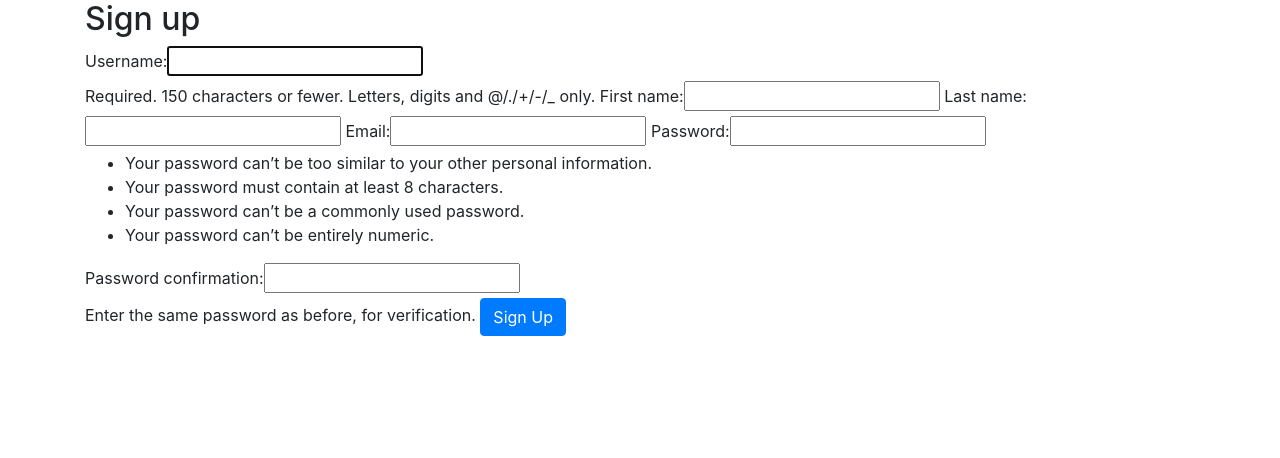
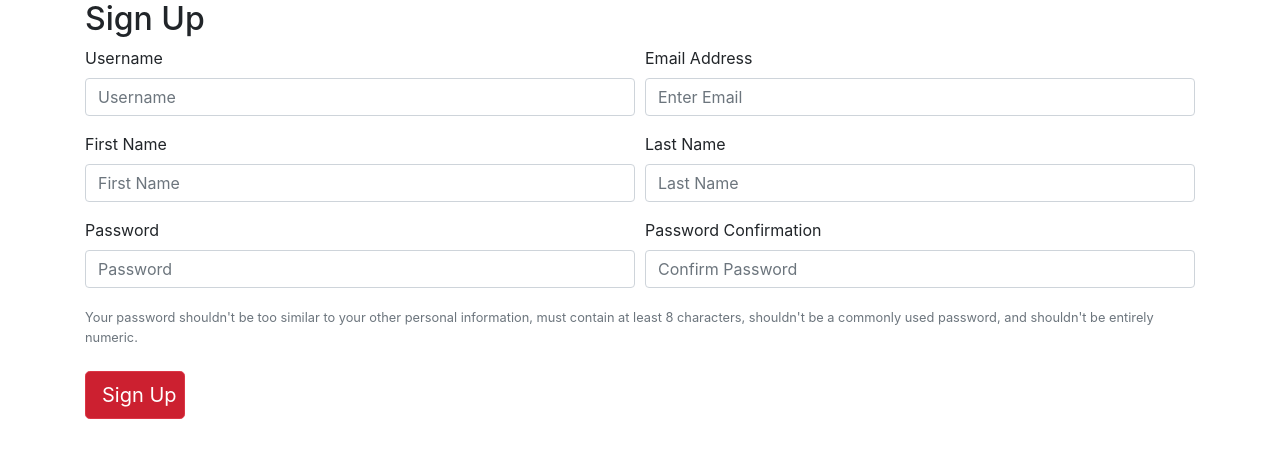
Before and after one commit to michaeldrrc/yuroomie, a Django app: page /accounts/signup/ in a window 1280 px wide. Shown: the part 66-524 px from the top of the page. Run offline with Django 3.2, Linux system fonts and the light colour scheme; some libraries are stand-ins or nearby versions.

Commit message:
added creator major and year to room model and modified detail.html and changed signup.html to bootstrap

```diff
--- a/accounts/templates/accounts/signup.html
+++ b/accounts/templates/accounts/signup.html
@@ -1,13 +1,49 @@
 {% extends 'base.html' %}
 
 {% block body %}
-  <h2>Sign up</h2>
+  <h2>Sign Up</h2>
   <form method="post" action="{% url 'signup' %}">
     {% csrf_token %}
-    {{userform}}
-    {{userprofileform}}
-    <button class="btn btn-primary" type="submit">Sign Up</button>
+    <div class="form-row">
+      <div class="form-group col-md-6">
+        <label for="usernameInput">Username</label>
+        <input type="text" name="username" class="form-control" placeholder="Username">
+      </div>
+      <div class="form-group col-md-6">
+        <label for="exampleInputEmail1">Email Address</label>
+        <input type="email" name="email" class="form-control" id="exampleInputEmail1" aria-describedby="emailHelp" placeholder="Enter Email">
+      </div>
+    </div>
+
+    <div class="form-row">
+      <div class="form-group col-md-6">
+        <label for="firstnameInput">First Name</label>
+        <input type="text" name="first_name" class="form-control" placeholder="First Name">
+      </div>
+      <div class="form-group col-md-6">
+        <label for="lastnameInput">Last Name</label>
+        <input type="text" name="last_name" class="form-control" placeholder="Last Name">
+      </div>
+    </div>
+
+    <div class="form-row">
+      <div class="form-group col-md-6">
+        <label for="passwordInput">Password</label>
+        <input type="password" name="password1" class="form-control" id="inputPassword5" placeholder="Password">
+      </div>
+      <div class="form-group col-md-6">
+        <label for="passwordconfirmationInput">Password Confirmation</label>
+        <input type="password" name="password2" class="form-control" id="inputPassword6" placeholder="Confirm Password">
+      </div>
+    </div>
+    <small id="password Help Block" class="form-text text-muted">
+      Your password shouldn't be too similar to your other personal information,
+      must contain at least 8 characters, shouldn't be a commonly used password,
+      and shouldn't be entirely numeric.
+    </small>
+    <br>
+
+    <button class="btn btn-size btn-danger btn-lg" type="submit">Sign Up</button>
     </form>
 
-  </form>
 {% endblock %}
--- a/accounts/views.py
+++ b/accounts/views.py
@@ -6,7 +6,7 @@ from home.models import Room
 
 def signup(request):
     if request.method == 'POST':
-        uf = UserRegistrationForm(request.POST, prefix='user')      # user account form
+        uf = UserRegistrationForm(request.POST)
         if uf.is_valid():
             user = uf.save()
             # sign the user in to their new account
@@ -18,7 +18,7 @@ def signup(request):
                 userprofile.save()
                 return redirect('edit_profile')
     else:
-        uf = UserRegistrationForm(prefix='user')
+        uf = UserRegistrationForm()
     return render(request, 'signup.html', {'userform': uf})
 
 def edit_profile(request):
--- a/home/models.py
+++ b/home/models.py
@@ -20,6 +20,8 @@ class Room(models.Model):
     creator_email = models.CharField(max_length=50)
     creator_phone = models.CharField(max_length=10, default="", blank=True)
     creator_gender = models.CharField(max_length=10)
+    creator_major = models.CharField(max_length=20)
+    creator_year = models.PositiveSmallIntegerField()
     last_updated = models.DateTimeField(auto_now_add=True)
 
     def __str__(self):
--- a/home/templates/home/detail.html
+++ b/home/templates/home/detail.html
@@ -29,11 +29,13 @@
         </div>
     </div>
     <div class="col-md-4 col-sm-12">
-        <div class="card">
+        <div class="card bg-light">
             <div class="card-body">
             <h4 class="card-title">Host Contact Details</h4><br>
             {% if user.is_authenticated %}
                 <h5 class="card-subtitle mb-2">{{ room.host_name }}</h5>
+                <h5 class="card-subtitle mb-2 text-muted">Host Studies <span class="badge badge-dark">{{ room.creator_major }}</span></h5>
+                <h5 class="card-subtitle mb-2 text-muted">Year <span class="badge badge-dark">{{ room.creator_year }}</span></h5>
                 <h5 class="card-subtitle mb-2 text-muted">Host is {% if room.creator_gender == 'm' %}<span class="badge badge-primary">Male
                         {%elif room.creator_gender == 'f'%}<span class="badge badge-danger">Female
                         {% else %}<span class="badge badge-info">Other{%endif%}</span></h5>
--- a/home/views.py
+++ b/home/views.py
@@ -101,6 +101,8 @@ def create(request):
             user = request.user
             profile = Profile.objects.get(user=user)
             new_room.creator_gender = profile.gender
+            new_room.creator_major = profile.creator_major
+            new_room.creator_year = profile.year
             new_room.creator_email = user.email
             new_room.creator_phone = request.POST['creator_phone']
             new_room.save()
```
Also changed, not shown: db.sqlite3, home/migrations/0019_auto_20180222_1135.py (added).
